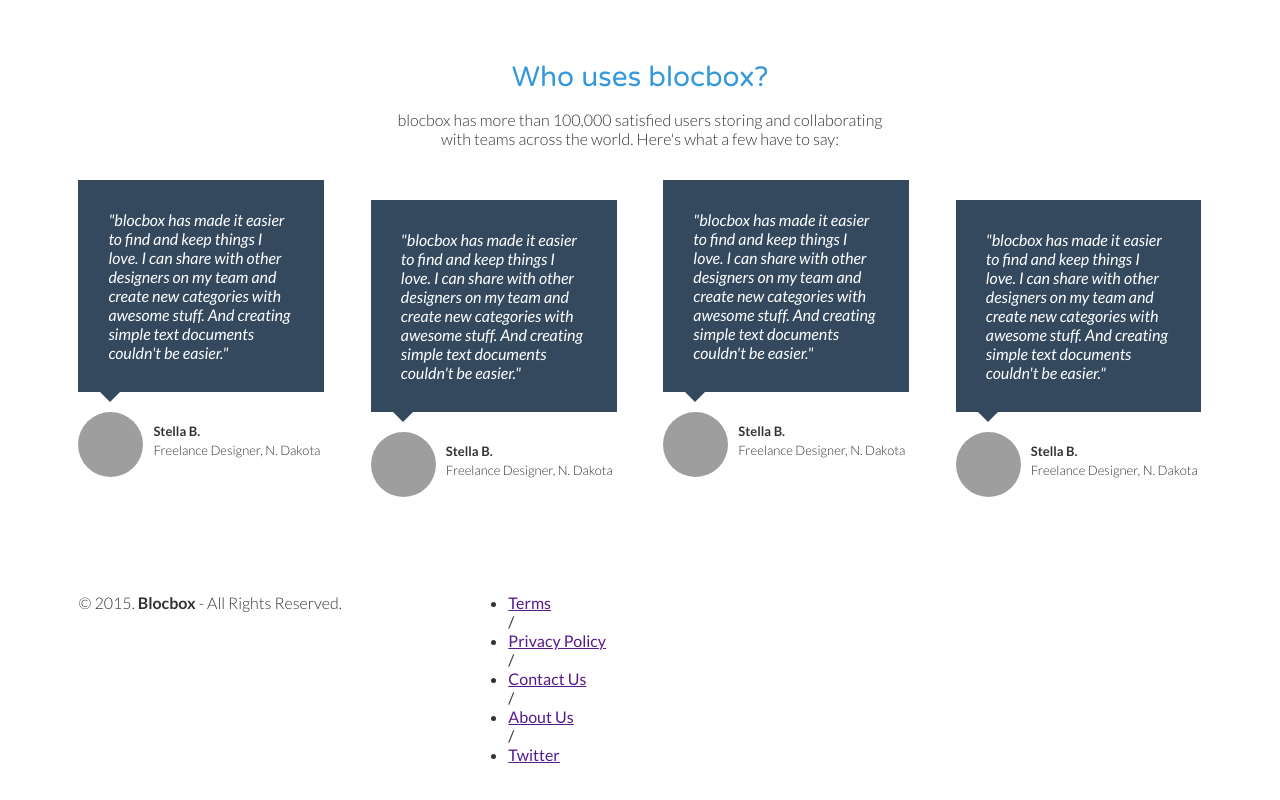
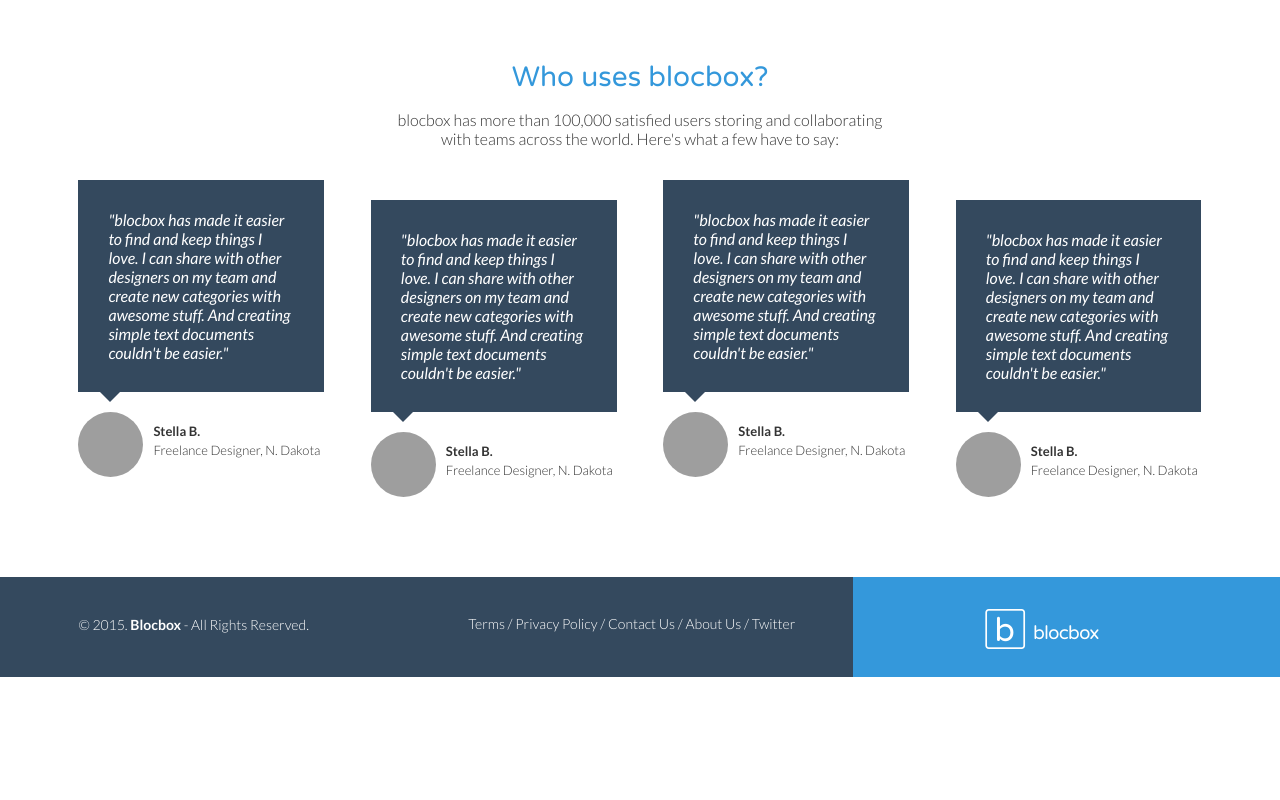
Before and after one commit to tramithi/blocbox, a plain HTML site: page index.html in a window 1280 px wide. Shown: the part 2063-2863 px from the top of the page. After the commit the page ends 2740 px from the top, so only its background shows below. Drawn offline with Linux system fonts and the light colour scheme; files that its build step writes are made by us from their sources; grey boxes are pictures that could not be loaded.

Commit message:
Checkpoint-32-completed

```diff
--- a/css/style.css
+++ b/css/style.css
@@ -288,3 +288,55 @@ html, body{
    position: relative;
    top: 20px;
  }
+
+/* FOOTER */
+ footer {
+   background-color: #34495E;
+   background-image: linear-gradient(to top,
+      #3498DB 0%, #3498DB 50%, #34495E 50%, #34495E 100%);
+   color: #FFFFFF;
+   height: 150px;
+   position: relative;
+   overflow: hidden;
+   z-index: 0;
+ }
+ footer p, footer nav ul {
+   font-size:14px;
+   font-weight:100;
+   text-align: center;
+   margin: 10px auto 0;
+ }
+ footer nav ul li {
+   list-style-type: none;
+   display: inline;
+ }
+ footer nav ul li a {
+   color:#FFFFFF;
+   text-decoration: none;
+ }
+ footer .right-footer-block {
+   background-color: transparent;
+ }
+ footer .logo{
+   padding: 2.35em 0;
+   margin: 0 auto;
+   display: block;
+ }
+
+ @media (min-width: 992px){
+   footer{
+     background-color: #3498DB;
+     background-image: linear-gradient(to left,
+        #3498DB 0%, #3498DB 33.33337%, #34495E 33.33337%, #34495E 100%);
+     height: 100px;
+   }
+   footer p, footer nav ul{
+     padding: 2em 0;
+     text-align: left;
+   }
+   footer .right-footer-block {
+     background-color: #3498DB;
+   }
+   footer .logo{
+     padding: 2em 0 2em 1.5em;
+   }
```
